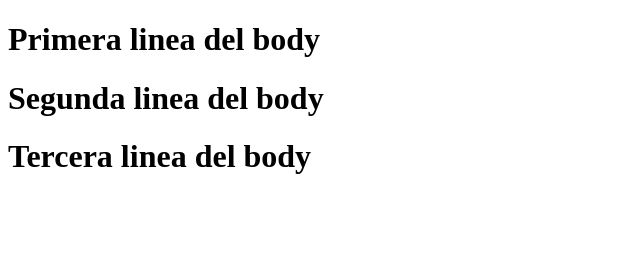
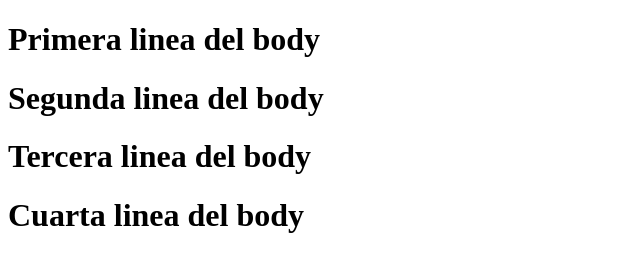
Before and after one commit to Jxbrrg/Carta, a plain HTML site: page Desktop/clase_git_juevess/index.html in a window 1280 px wide. Shown: the whole page, without its empty margins (0-640 px from the left). Drawn offline with Linux system fonts and the light colour scheme.

Commit message:
Cuarto commit

```diff
--- a/Desktop/clase_git_juevess/index.html
+++ b/Desktop/clase_git_juevess/index.html
@@ -9,6 +9,8 @@
    <h1>Primera linea del body</h1>
    <h1>Segunda linea del body</h1>
    <h1>Tercera linea del body</h1>
+   <h1>Cuarta linea del body</h1>
+
 
 
 </body>
```
